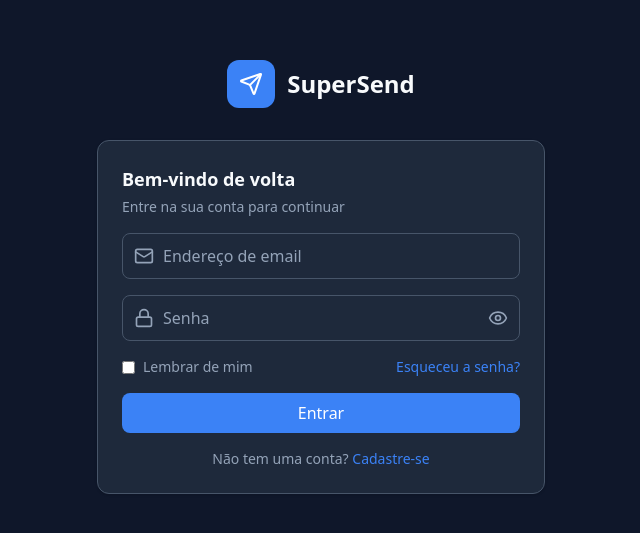
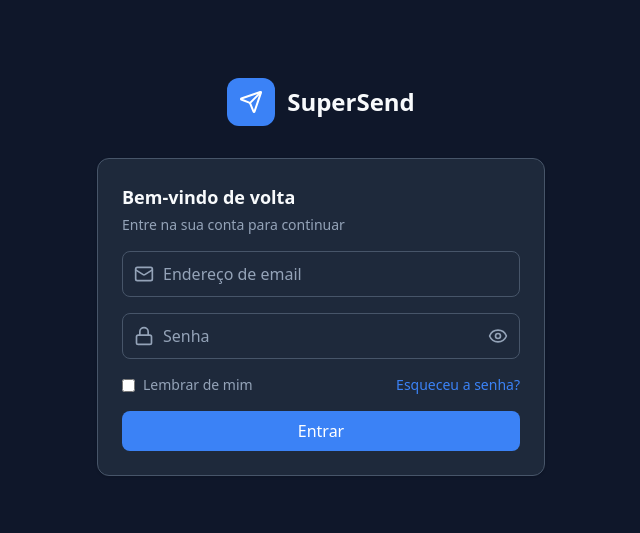
Before and after one commit to fatoprod/supersend, a React (Vite) app: page /login in a window 1280 px wide. Shown: the part 123-656 px from the top of the page, without its empty margins (319-959 px from the left). Built offline with nearby package versions, Linux system fonts and the light colour scheme; no server answers.

Commit message:
fix: remove sign-up link from login page

```diff
--- a/src/components/auth/LoginForm.tsx
+++ b/src/components/auth/LoginForm.tsx
@@ -2,7 +2,7 @@ import { useState, type FormEvent } from "react";
 import { Link, useNavigate } from "react-router-dom";
 import { Mail, Lock, Eye, EyeOff } from "lucide-react";
 import { useAuth, useToast } from "../../hooks";
-import { Button, Input, Card, CardHeader, CardTitle, CardDescription, CardContent, CardFooter } from "../ui";
+import { Button, Input, Card, CardHeader, CardTitle, CardDescription, CardContent } from "../ui";
 import { useI18n } from "../../i18n";
 
 export function LoginForm() {
@@ -113,14 +113,6 @@ export function LoginForm() {
         </form>
       </CardContent>
 
-      <CardFooter className="justify-center">
-        <p className="text-sm text-text-muted">
-          {t.auth.dontHaveAccount}{" "}
-          <Link to="/register" className="text-primary hover:underline">
-            {t.auth.signUp}
-          </Link>
-        </p>
-      </CardFooter>
     </Card>
   );
 }
```
